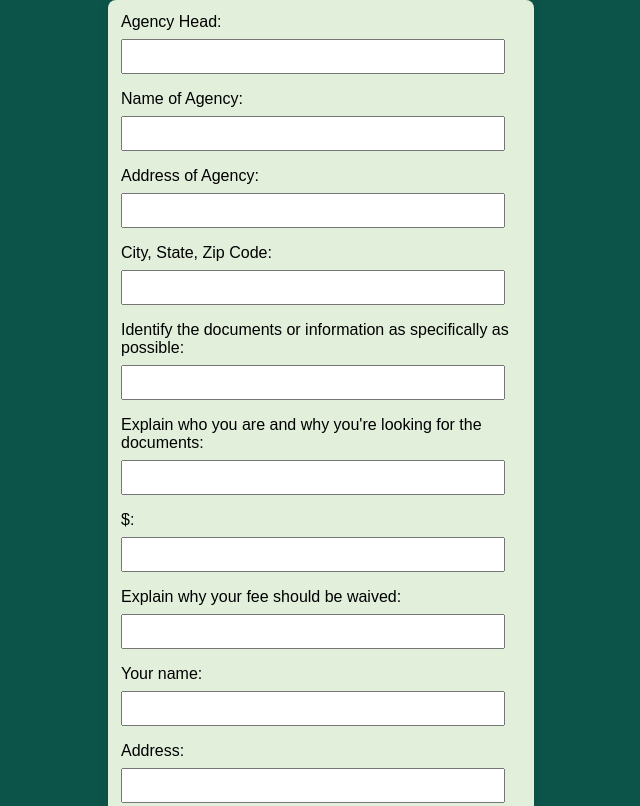
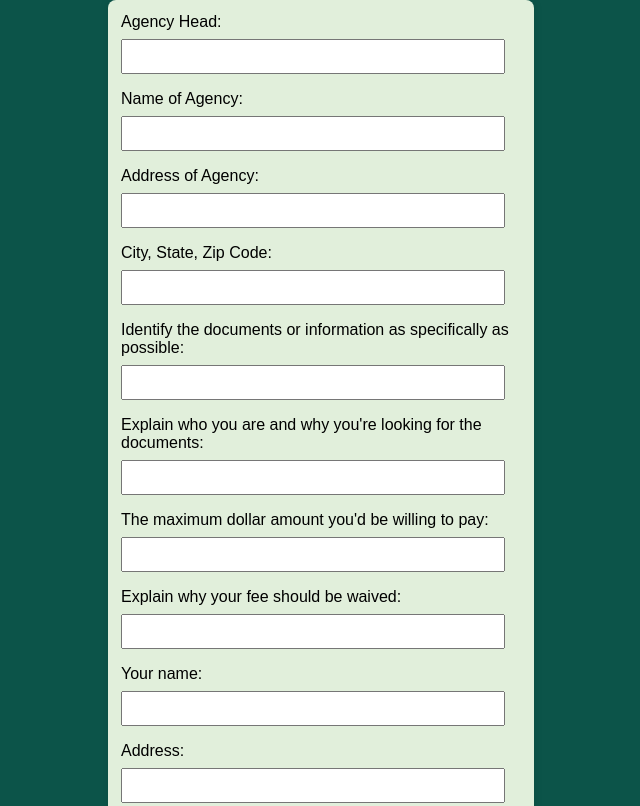
Before and after one commit to jss37/FOIA-Generator, a plain HTML site: page index.html in a window 1280 px wide. Shown: the top 806 px of the page, without its empty margins (319-959 px from the left). Drawn offline with Linux system fonts and the light colour scheme.

Commit message:
Update index.html

```diff
--- a/index.html
+++ b/index.html
@@ -110,7 +110,7 @@
     <label for="description">Explain who you are and why you're looking for the documents:</label>
     <input type="text" id="description" name="description" required>
 
-    <label for="dollar">$:</label>
+    <label for="dollar">The maximum dollar amount you'd be willing to pay:</label>
     <input type="text" id="dollar" name="dollar" required>
 
 
```
